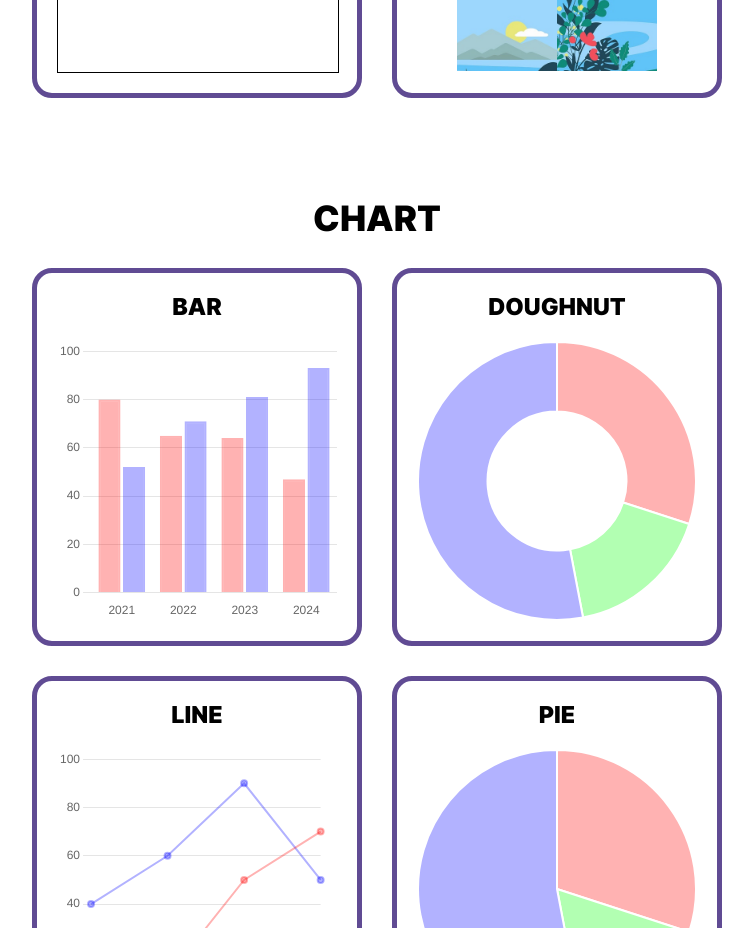
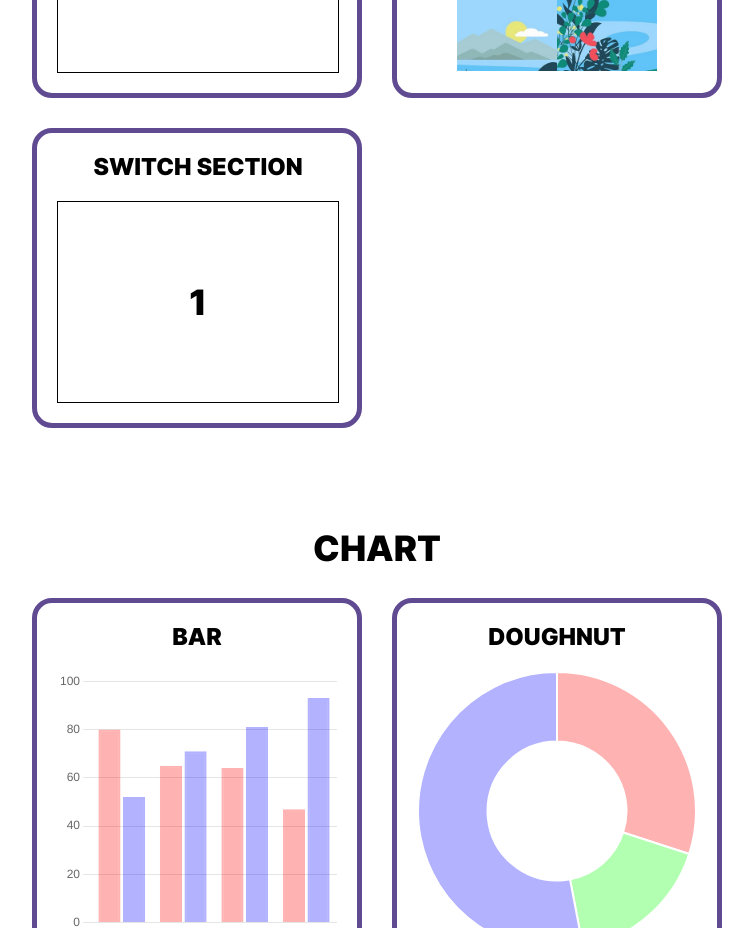
Before and after one commit to ParkGana/component-react-vite, a Next.js app: page / in a window 1280 px wide. Shown: the part 1200-2128 px from the top of the page, without its empty margins (263-1016 px from the left). Built offline with nearby package versions, Linux system fonts and the light colour scheme.

Commit message:
SWITCH SECTION 구현

```diff
--- /dev/null
+++ b/src/component/switch-section/switch-section.hook.ts
@@ -0,0 +1,39 @@
+import { useEffect, useRef } from 'react'
+
+export function useSwitchSection(page: number) {
+    const now = useRef<number>(0)
+    const isWheel = useRef<boolean>(true)
+
+    useEffect(() => {
+        const container = document.getElementById('switch-section-container')
+        const pageList = <NodeListOf<HTMLDivElement>>document.querySelectorAll('.switch-section-page')
+
+        /* 마우스 휠 이벤트 */
+        if (container && pageList) {
+            pageList.forEach((item) => {
+                item.addEventListener(
+                    'wheel',
+                    (e) => {
+                        e.preventDefault()
+                        if (isWheel.current) {
+                            isWheel.current = false
+
+                            if (e.deltaY > 0) now.current++
+                            else if (e.deltaY < 0) now.current--
+
+                            if (now.current < 0) now.current = 0
+                            else if (now.current > page - 1) now.current = page - 1
+
+                            container.style.top = now.current * -200 + 'px'
+
+                            setTimeout(() => {
+                                isWheel.current = true
+                            }, 500)
+                        }
+                    },
+                    { passive: false }
+                )
+            })
+        }
+    }, [page])
+}
--- /dev/null
+++ b/src/component/switch-section/switch-section.style.ts
@@ -0,0 +1,33 @@
+import styled from 'styled-components'
+
+export namespace SwitchSectionStyle {
+    export const Container = styled.div`
+        ${({ theme }) => `
+            width: 280px;
+            height: 200px;
+            position: relative;
+            border: 1px solid ${theme.color.black};
+            overflow: hidden;
+        `}
+    `
+
+    export const SafetyContainer = styled.div`
+        width: 100%;
+        height: 100%;
+        position: relative;
+        top: 0;
+        transition: 0.5s;
+    `
+
+    export const Section = styled.div`
+    quality${({ theme }) => `
+            width: 280px;
+            height: 200px;
+            display: grid;
+            align-items: center;
+            justify-items: center;
+            ${theme.font.headline1};
+            color: ${theme.color.black};
+        `}
+    `
+}
--- /dev/null
+++ b/src/component/switch-section/switch-section.view.tsx
@@ -0,0 +1,18 @@
+import { useSwitchSection } from './switch-section.hook'
+import { SwitchSectionStyle } from './switch-section.style'
+
+export function SwitchSection() {
+    useSwitchSection(5)
+
+    return (
+        <SwitchSectionStyle.Container>
+            <SwitchSectionStyle.SafetyContainer id="switch-section-container">
+                {[...Array(5)].map((num, index) => (
+                    <SwitchSectionStyle.Section key={index} className="switch-section-page">
+                        {index + 1}
+                    </SwitchSectionStyle.Section>
+                ))}
+            </SwitchSectionStyle.SafetyContainer>
+        </SwitchSectionStyle.Container>
+    )
+}
--- a/src/section/animation/animation.view.tsx
+++ b/src/section/animation/animation.view.tsx
@@ -3,6 +3,7 @@ import { Category } from '@/src/component/common/category/category.view'
 import { Item } from '@/src/component/common/item/item.view'
 import { FollowCursor } from '@/src/component/follow-cursor/follow-cursor.view'
 import { Puzzle } from '@/src/component/puzzle/puzzle.view'
+import { SwitchSection } from '@/src/component/switch-section/switch-section.view'
 
 export function AnimationSection() {
     return (
@@ -19,6 +20,9 @@ export function AnimationSection() {
             <Item title={'PUZZLE'}>
                 <Puzzle pieces={['puzzle-2', 'puzzle-4', 'puzzle-1', 'puzzle-3']} />
             </Item>
+            <Item title={'SWITCH SECTION'}>
+                <SwitchSection />
+            </Item>
         </Category>
     )
 }
```
